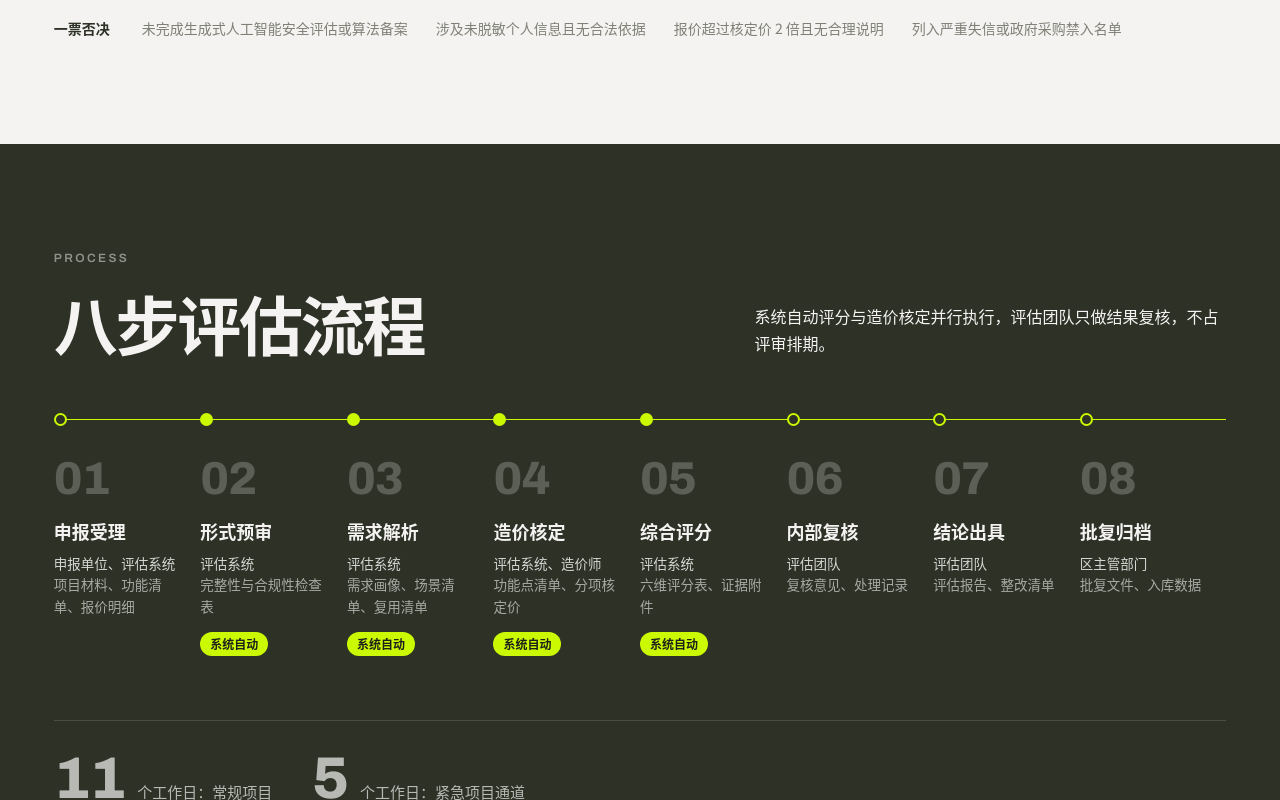
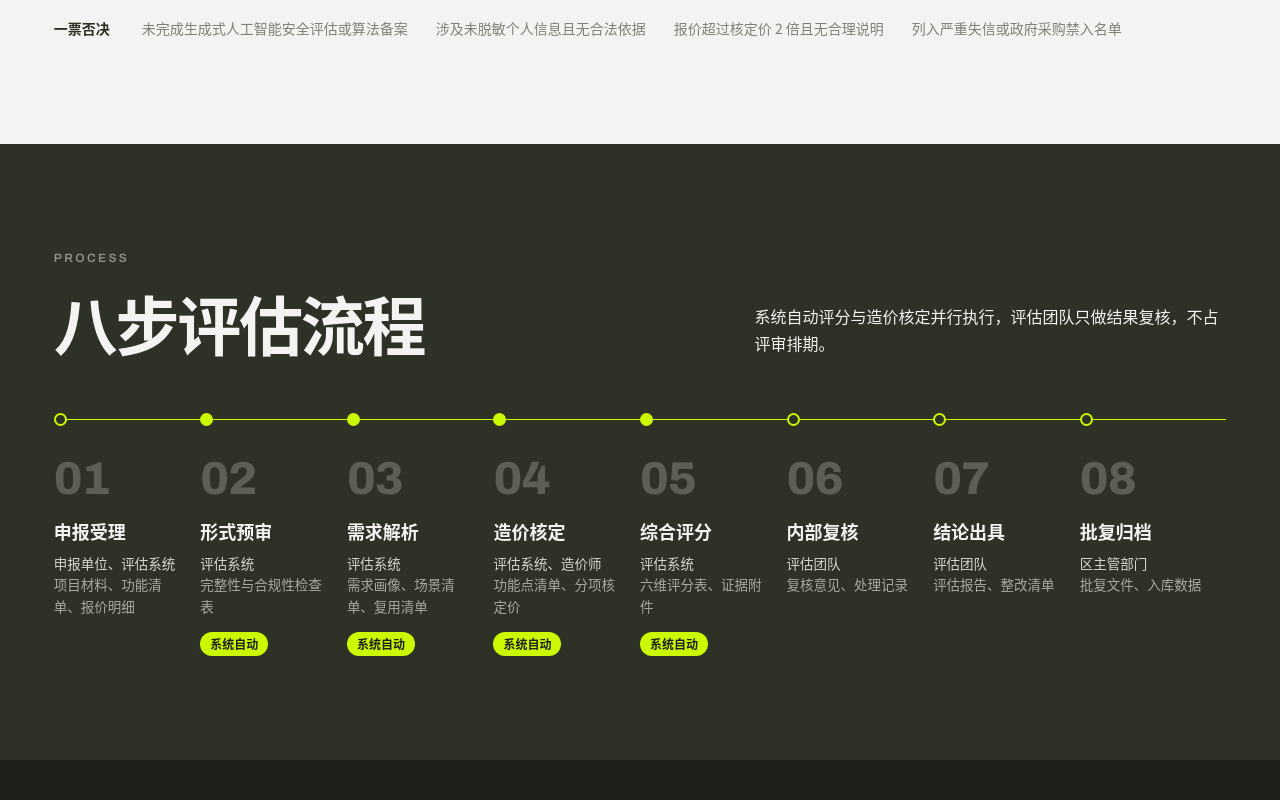
Before and after one commit to netshells1/ai-eval-portal, a plain HTML site: page evaluation.html in a window 1280 px wide. Shown: the part 2000-2800 px from the top of the page. After the commit the page ends 2760 px from the top, so only its background shows below. Drawn offline with Linux system fonts and the light colour scheme.

Commit message:
项目评估界面修改

```diff
--- a/evaluation.html
+++ b/evaluation.html
@@ -66,10 +66,7 @@
         <p class="rv" style="--d:.1s">系统自动评分与造价核定并行执行，评估团队只做结果复核，不占评审排期。</p>
       </div>
       <div class="steps" id="steps"><div class="steps-line"><i></i></div></div>
-      <div class="proc-note rv">
-        <div><span class="num">11</span><span>个工作日：常规项目</span></div>
-        <div><span class="num">5</span><span>个工作日：紧急项目通道</span></div>
-      </div>
+
     </div>
   </section>
 </main>
```
